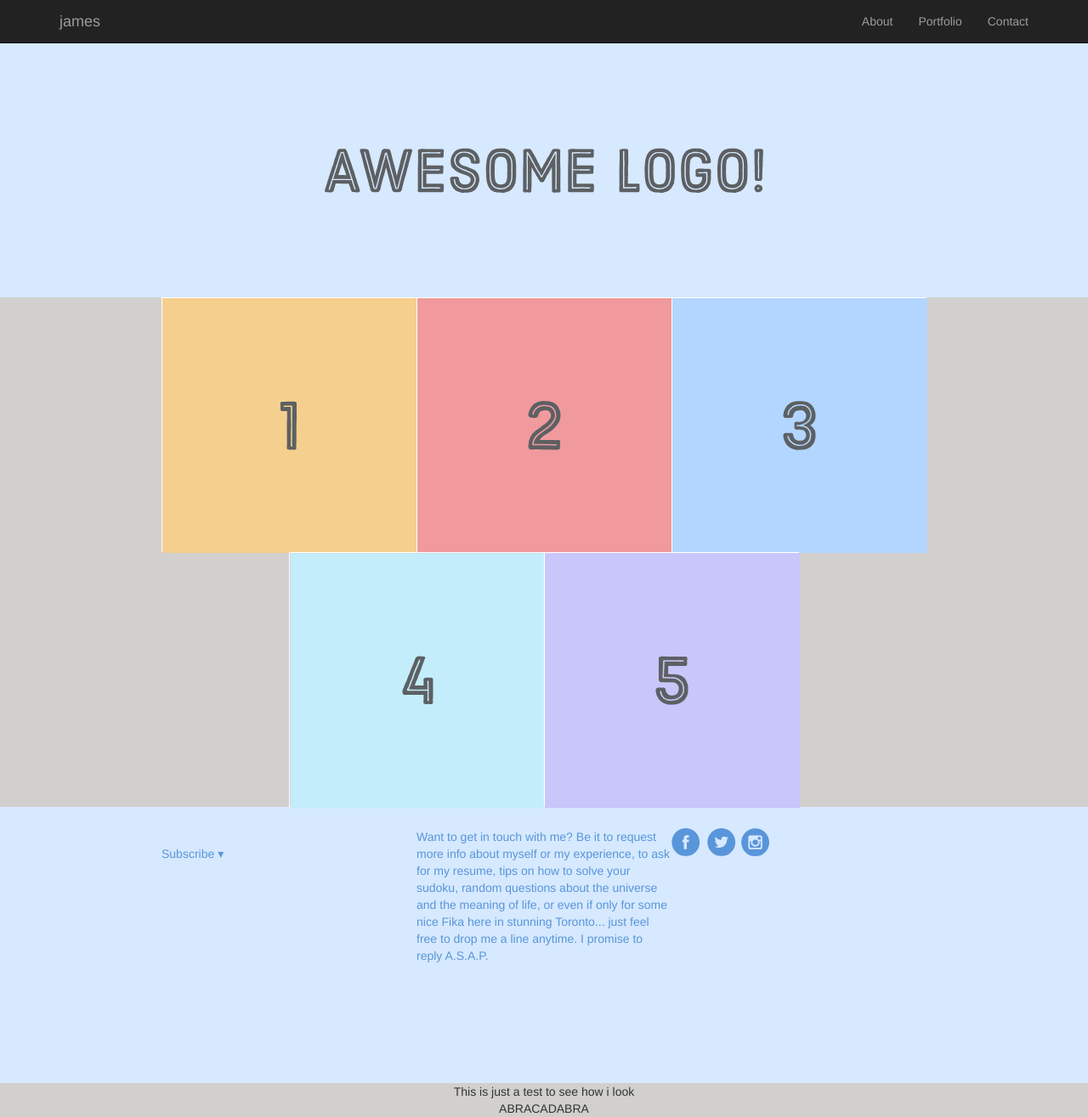
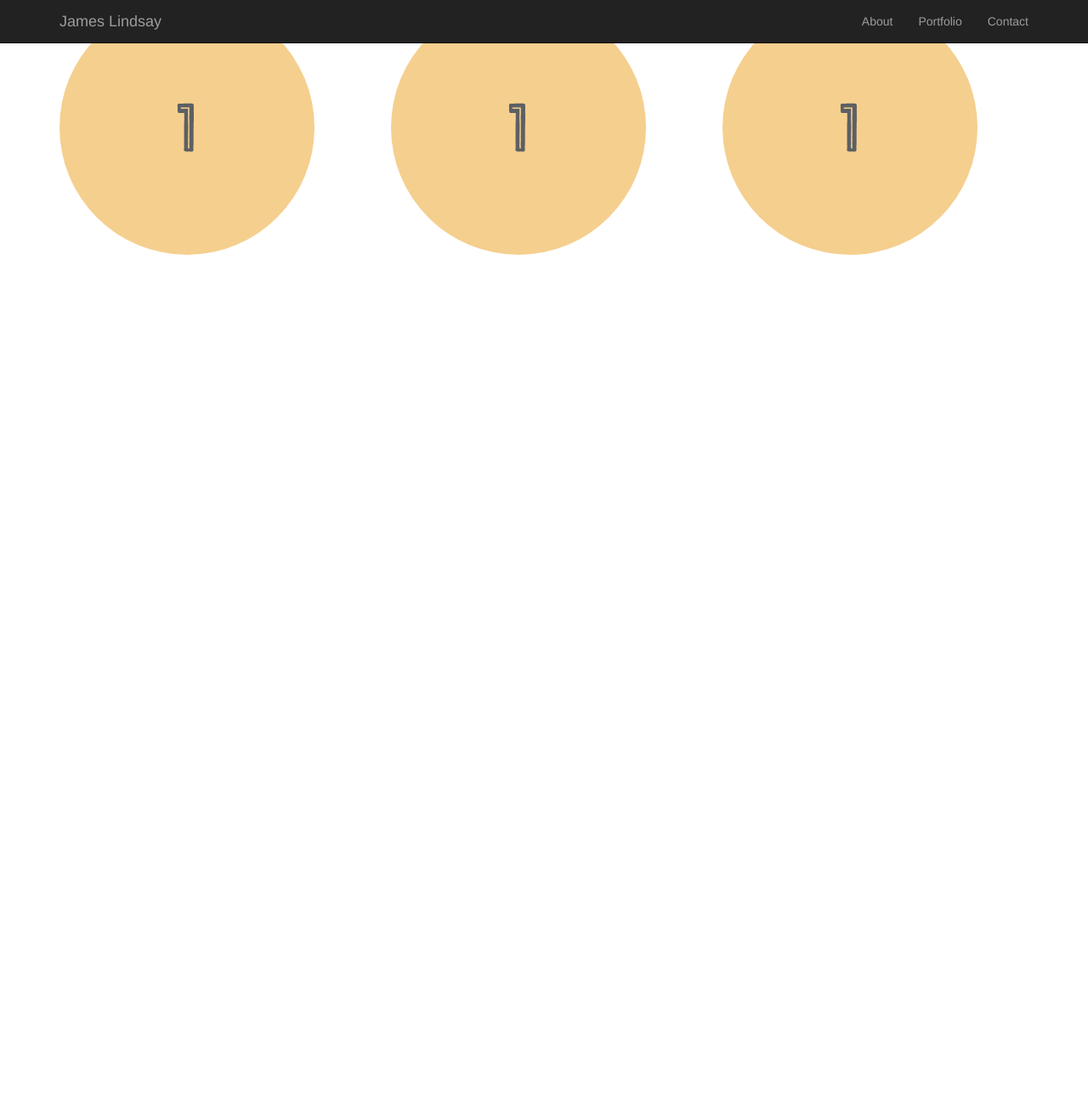
Before and after one commit to solidfly/portfolio, a plain HTML site: page index.html in a window 1280 px wide. Shown: the whole page at 85% size. After the commit the page ends 800 px from the top, so only its background shows below. Drawn offline with nearby package versions, Linux system fonts and the light colour scheme.

Commit message:
Update index.html

```diff
--- a/index.html
+++ b/index.html
@@ -5,9 +5,7 @@
     <meta charset="utf-8">
     <meta name="viewport" content="width=device-width, initial-scale=1, maximum-scale=1, user-scalable=no">
     <link rel="stylesheet" href="https://maxcdn.bootstrapcdn.com/bootstrap/3.3.7/css/bootstrap.min.css">
-    <link rel="stylesheet" href="styles.css">
-    <script src="https://ajax.googleapis.com/ajax/libs/jquery/3.2.0/jquery.min.js"></script>
-    <script src="https://maxcdn.bootstrapcdn.com/bootstrap/3.3.7/js/bootstrap.min.js"></script>
+    <link rel="stylesheet" href="styles2.css">
   </head>
 
   <body id="portfolio" class="home">
@@ -22,7 +20,7 @@
               <span class="icon-bar"></span>
               <span class="icon-bar"></span>
 		        </button>
-            <a class="navbar-brand" href="#">james</a>
+            <a class="navbar-brand" href="#">James Lindsay</a>
           </div>
           <div class="collapse navbar-collapse" id="myNavbar">
             <ul class="nav navbar-nav navbar-right">
@@ -38,55 +36,34 @@
       </nav>
     </header>
 
-    <article class="about-container">
-      <div class="about">
 
-        <div class="logo"><img src="images/awesome-logo.svg" alt="logo" class="img-responsive"></div>
+    <section class="portfolio">
 
+      <div class="container">
+        <div class="row">
+
+          <div class="col-md-4">
+            <a href="#">
+            <img class="img-circle" src="images/one.svg" alt="ONE">
+            </a>
+          </div>
+          <div class="col-md-4">
+            <a href="#">
+            <img class="img-circle" src="images/one.svg" alt="ONE">
+            </a>
+          </div>
+          <div class="col-md-4">
+            <a href="#">
+            <img class="img-circle" src="images/one.svg" alt="ONE">
+            </a>
+            </div>
+
+        </div>
       </div>
-    </article>
 
-    <section class="portfolio-grid-container">
-      <div class="portfolio-grid">
-        <div class="portfolio-grid-item first-item">
-          <img src="images/one.svg" alt="Item One"></div>
-        <div class="portfolio-grid-item">
-          <img src="images/two.svg" alt="Item Two"></div>
-        <div class="portfolio-grid-item">
-          <img src="images/three.svg" alt="Item Three"></div>
-        <div class="portfolio-grid-item">
-          <img src="images/four.svg" alt="Item Four"></div>
-        <div class="portfolio-grid-item">
-          <img src="images/five.svg" alt="Item Five"></div>
-      </div>
     </section>
 
-    <section class="contact-container">
-      <div class="contact-item">
-        <ul class="subscribe">
-          <li class="dropdown"><span>Subscribe &#9662;</span></li>
-          <ul class="subscribe-form">
-            <li>
-              <form action="#" class="contact-form">
-                <div>
-                  <input type="text" placeholder="Name" required></div>
-                <div>
-                  <input type="text" placeholder="Email Address" required></div>
-                <div>
-                  <input type="text" placeholder="Message (Optional)"></div>
-                <button type="submit">Send</button>
-              </form>
-            </li>
-          </ul>
-        </ul>
-      </div>
-      <div class="contact-item">
-          <p>Want to get in touch with me? Be it to request more info about myself or my experience, to ask for my resume, tips on how to solve your sudoku, random questions about the universe and the meaning of life, or even if only for some nice Fika here in stunning
-           Toronto... just feel free to drop me a line anytime. I promise to reply A.S.A.P.</p></div>
-        <div class="contact-item">
-          <img src="images/social-icons.svg" alt="socialicons"></div>
-    </section>
-
- <footer class="text-center">This is just a test to see how i look</footer>
-</article>
-<footer class="text-center">ABRACADABRA</footer>
+    <script src="https://ajax.googleapis.com/ajax/libs/jquery/3.2.0/jquery.min.js"></script>
+    <script src="https://maxcdn.bootstrapcdn.com/bootstrap/3.3.7/js/bootstrap.min.js"></script>
+  </body>
+</html>
```
